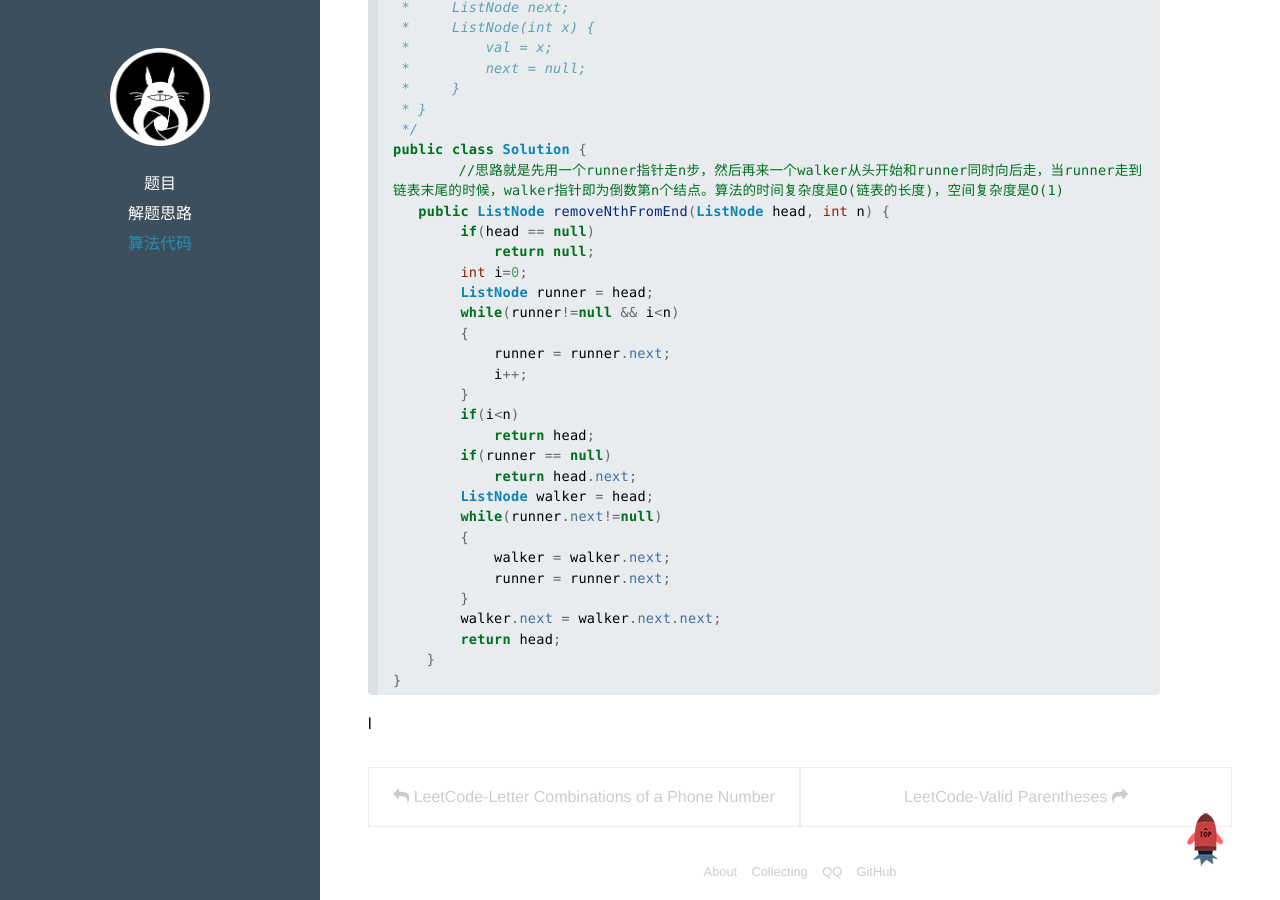
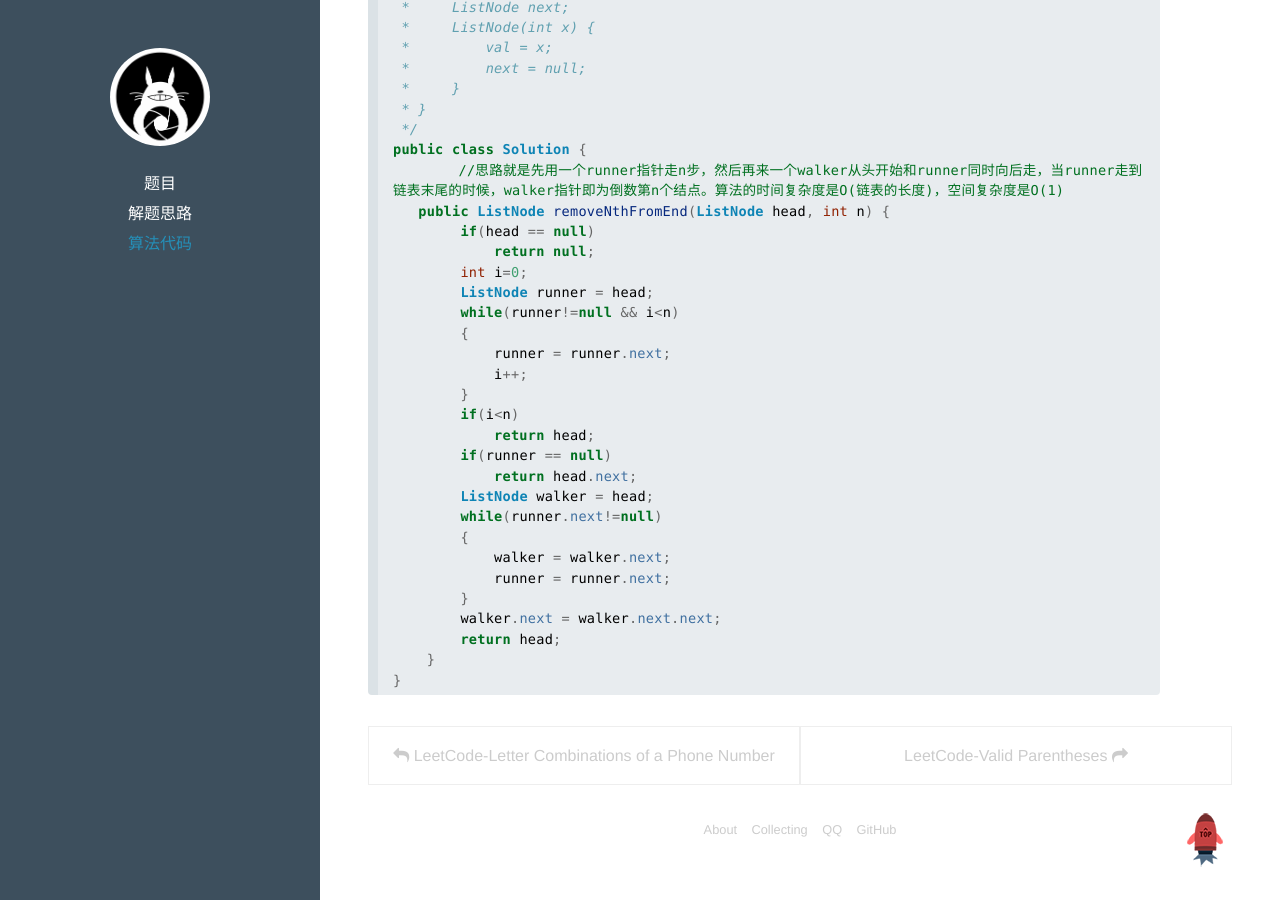
Before and after one commit to hexo2hexo/xwzpp.github.io, a Jekyll site: the page built from _posts/2014-12-14-Remove-Nth-Node-From-End-of-List.md, in a window 1280 px wide and 900 px high, scrolled down 872 px. Built offline with Jekyll 4.4.1, drawn with Linux system fonts in a browser that asks for light colours; Markdown is read by kramdown in place of the engine named in the settings; comment, search, counter and statistics services are not loaded.

Commit message:
2014-12-13

```diff
--- a/_posts/2014-12-14-Remove-Nth-Node-From-End-of-List.md
+++ b/_posts/2014-12-14-Remove-Nth-Node-From-End-of-List.md
@@ -65,4 +65,4 @@ public class Solution {
         return head;
     }
 }
-{% endhighlight %}l
+{% endhighlight %}
```
Also changed, not shown: _posts/2014-12-14-Valid-Parentheses.md (+2 -2 lines).
